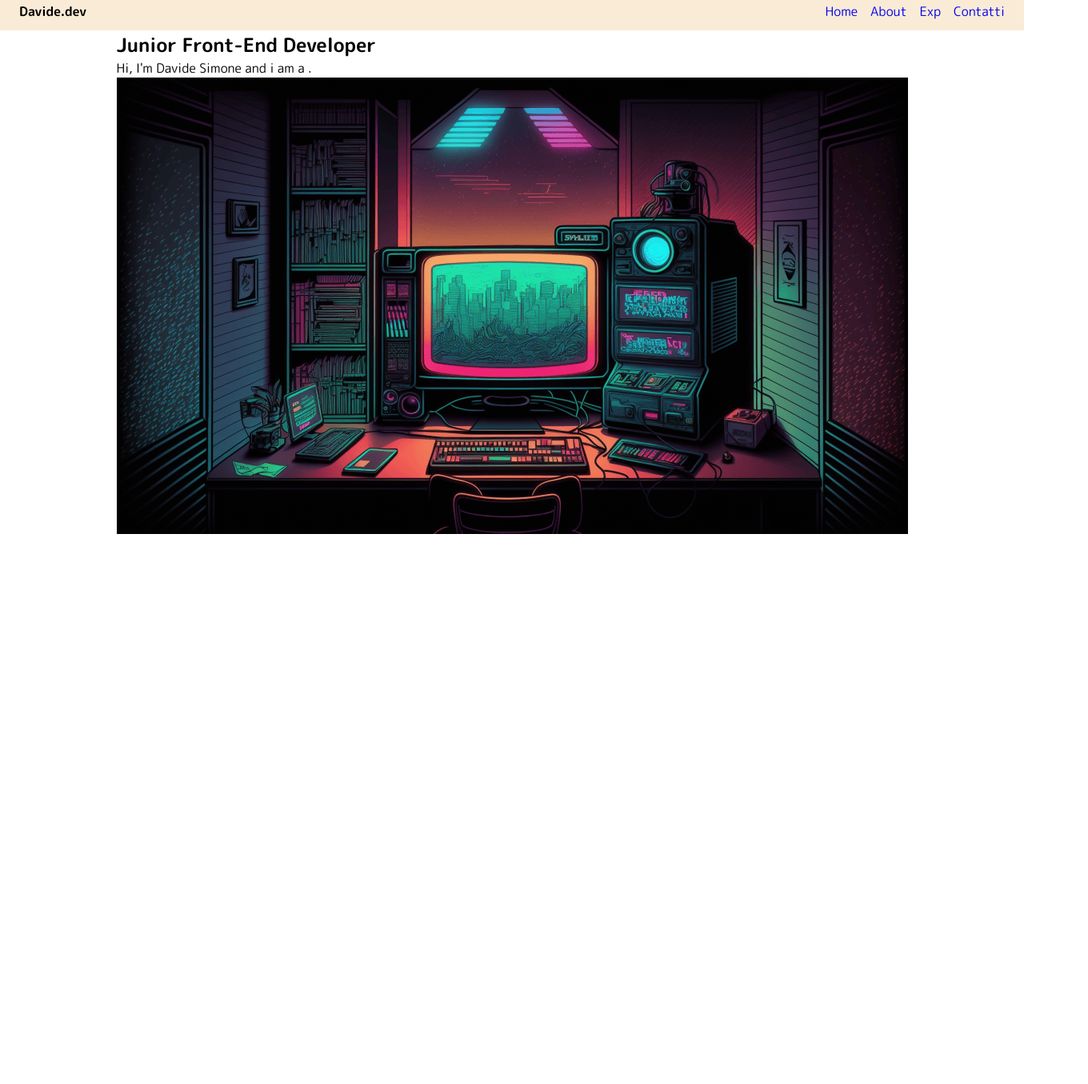
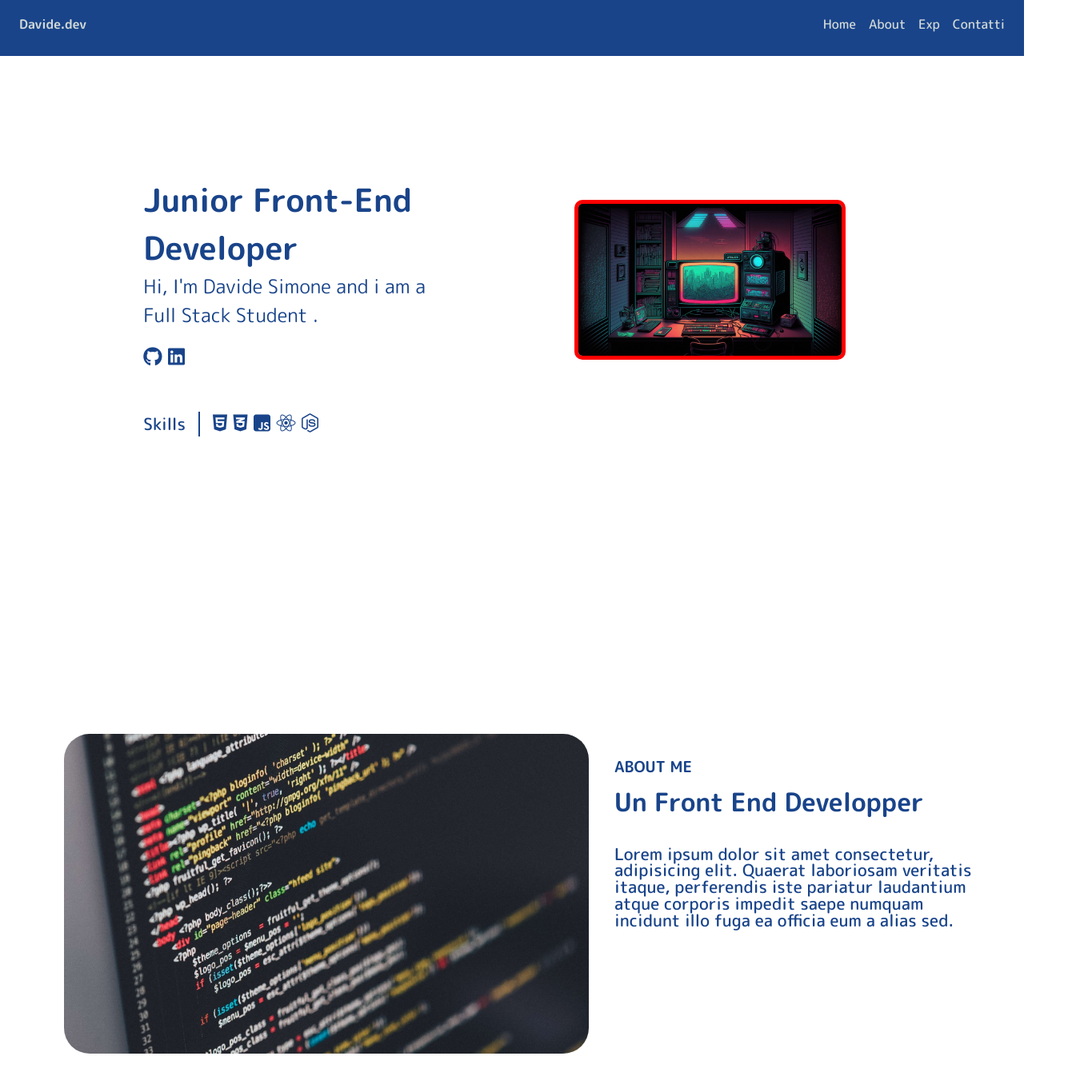
Before and after one commit to daveinthahood/Personal-web-Site-, a plain HTML site: page index.html in a window 1280 px wide. Shown: the part 10-1366 px from the top of the page at 80% size, 1360 px wide, since content can reach past the window. Before the commit the page ends 848 px from the top, so only its background shows below. Drawn offline with Linux system fonts and the light colour scheme.

Commit message:
about section

```diff
--- a/index.html
+++ b/index.html
@@ -3,6 +3,7 @@
   <head>
     <title>Davide Simone</title>
     <link rel="stylesheet" href="style.css" />
+    <script src="https://kit.fontawesome.com/a388be2306.js" crossorigin="anonymous" defer="defer"></script>
   </head>
 
   <body>
@@ -28,14 +29,56 @@
           <div class="hero-main">
             <div class="hero-text">
               <h1> Junior Front-End Developer</h1>
-              <p> Hi, I'm Davide Simone and i am a . </p>
+              <p> Hi, I'm Davide Simone and i am a Full Stack Student . </p>
+              <span>
+                <a href="https://github.com/daveinthahood">
+                <i class="fa-brands fa-github"></i> </a>
+
+                <a href="">
+                  <i class="fa-brands fa-linkedin"></i>
+                </a>
+             </span>
             </div>
             <div class="hero-img">
               <img src="learn-linux--1-.png" alt="#">
             </div>
           </div>
+
+          <div class="skills">
+            <p> Skills </p>
+            <div class="logos">
+              <span> <i class="fa-brands fa-html5"> </i></span>
+              <span> <i class="fa-brands fa-css3-alt"> </i></span>
+              <span> <i class="fa-brands fa-square-js"> </i></span>
+              <span> <i class="fa-brands fa-react"> </i></span>
+              <span> <i class="fa-brands fa-node-js"> </i></span>
+              <span> <a href=""></a></span>
+              <span> <a href=""></a></span>
+            </div>
+          </div>
+
         </div>
       </div>
+    </section>
+
+    <section class="about">
+      <div class="about-conteiner">
+        <div class="about-content">
+          <div class="img-side">
+            <img src="programmatore-1.jpg" alt="programmer" class="main-img">
+          </div>
+
+          <div class="text-side">
+            <h4> About Me </h4> <br>
+            <h3> Un Front End Developper </h3>
+
+            <p>Lorem ipsum dolor sit amet consectetur, adipisicing elit. Quaerat laboriosam veritatis itaque, perferendis iste pariatur laudantium atque corporis impedit saepe numquam incidunt illo fuga ea officia eum a alias sed.</p>
+
+          </div>
+
+        </div>
+      </div>
+
     </section>
 
 
--- a/style.css
+++ b/style.css
@@ -1,22 +1,32 @@
-@import url('https://fonts.googleapis.com/css2?family=M+PLUS+Rounded+1c:wght@100;300;400;500;700;800;900&display=swap');
+@import url("https://fonts.googleapis.com/css2?family=M+PLUS+Rounded+1c:wght@100;300;400;500;700;800;900&display=swap");
 
 html {
   font-family: "M PLUS Rounded 1c", sans-serif;
 }
 
+:root {
+  --nav-bg-color: rgb(25, 68, 138);
+  --nav-text-color: rgb(208, 216, 214);
+  --body-bg-color: rgb(232, 239, 237);
+  --h1-color: rgb(25, 68, 138);
+}
+
 body {
   margin: 0;
   padding: 0;
-
+  background-color: var();
+}
+.navbar-right > span {
+  color: var(--nav-text-color);
 }
 
 #navbar {
   display: flex;
   justify-content: space-between;
   align-items: center;
-    background-color: antiquewhite;
+  background-color: var(--nav-bg-color);
   width: 100%;
-    height: 3rem;
+  height: 5rem;
 }
 
 #navbar > .navbar-right {
@@ -29,15 +39,16 @@ body {
   align-items: center;
   gap: 1rem;
   margin-right: 1.5rem;
-    font-weight: 400;
+  font-weight: 500;
 }
 
-#navbar  a {
+#navbar a {
   text-decoration: none;
+  color: var(--nav-text-color);
 }
 
 #navbar a:hover {
-    text-decoration: underline rgb(250, 221, 221);
+  text-decoration: underline var(--nav-text-color);
 }
 
 .hero {
@@ -46,50 +57,188 @@ body {
   display: flex;
   flex-direction: column;
   position: relative;
-
 }
-
-.hero-text > h1 {
-        box-shadow: inset 0 0 0 0 #54b3d6;
-        color: #060404;
-        margin: 0 -.25rem;
-        padding: 0 0.25rem;
-        transition: color .3s ease-in-out, box-shadow .3s ease-out;
-      }
-.hero-text > h1:hover {
-        box-shadow: inset 335px 0 0 0 #ffffff;
-        color: rgb(1, 119, 222);
-      }
-
-
-.hero-text > p {
-    box-shadow: inset 0 0 0 0 #54b3d6;
-        color: #060404;
-        margin: 0 -.25rem;
-        padding: 0 0.25rem;
-        transition: color .3s ease-in-out, box-shadow .3s ease-out;
-}
-
-.hero-text > p:hover {
-    box-shadow: inset 335px 0 0 0 #ffffff;
-    color: rgb(1, 119, 222);
-  }
-
 
 .conteiner {
   margin: 0 auto;
   max-width: 107rem;
   padding: 0 4rem;
+  display: flex;
+  justify-content: center;
+  height: 35rem;
+  align-items: center;
+
 }
 
 .content {
-    display:flex;
+  display: flex;
   align-items: center;
-    justify-content: center ;
+  justify-content: center;
   position: relative;
+  height: 25rem;
+  margin: 0 auto;
+}
+
+.hero-main {
+  display: flex;
+  align-items: center;
+  justify-content: center;
 }
 
 .hero-text {
   display: flex;
   flex-direction: column;
+  justify-content: center;
+  align-items: center;
+  margin-left: 10%;
+  gap: 2%;
+  max-width: 50rem;
 }
+
+.hero-text > h1 {
+  box-shadow: inset 0 0 0 0 #54b3d6;
+  font-size: 40px;
+  color: var(--h1-color);
+  margin: 0 -0.25rem;
+  padding: 0 0.25rem;
+  transition: color 0.3s ease-in-out, box-shadow 0.3s ease-out;
+}
+
+.hero-text > h1:hover {
+  box-shadow: inset 335px 0 0 0 #ffffff;
+  color: rgb(83, 140, 201);
+}
+
+.hero-text > p {
+  box-shadow: inset 0 0 0 0 #54b3d6;
+  font-size: 24px;
+  font-weight: 400;
+  color: var(--h1-color);
+  margin: 0 -0.25rem;
+  padding: 0 0.25rem;
+  transition: color 0.3s ease-in-out, box-shadow 0.3s ease-out;
+}
+
+.hero-text > p:hover {
+  box-shadow: inset 335px 0 0 0 #ffffff;
+  color: rgb(83, 140, 201);
+}
+
+.hero-text > span {
+  display: flex;
+  justify-content: start;
+  margin: 1rem 0rem;
+  width: 100%;
+  gap: 2%;
+}
+
+.hero-text > span a:hover {
+  box-shadow: inset 335px 0 0 0 #ffffff;
+  color: rgb(83, 140, 201);
+}
+
+.hero-text > span a {
+  color: var(--h1-color);
+  font-size: 1.5rem;
+}
+
+.hero-img {
+  display: flex;
+  justify-content: center;
+  align-items: center;
+}
+.hero-img > img {
+  width: 50%;
+  height: 30%;
+  justify-content: center;
+  border: 5px solid red;
+  border-radius: 10px;
+}
+
+.skills {
+  width: 80%;
+  display: flex;
+  align-items: center;
+  bottom: 0;
+  position: absolute;
+  height: 10%;
+}
+
+.skills p {
+  border-right: 2px solid var(--h1-color);
+  margin-right: 1rem;
+  padding-right: 1rem;
+  font-weight: 500;
+  color: var(--h1-color);
+  font-size: 1.3rem;
+}
+
+.logos span i {
+  color: var(--h1-color);
+  font-size: 1.5rem;
+  margin-right: 0.2rem;
+}
+
+
+
+/*About Section*/
+
+.about {
+  height: 100vh;
+  width: 100%;
+  display: flex;
+  flex-direction: column;
+  position: relative;
+  margin-left: 3rem;
+  padding-left: 2rem;
+}
+
+.about-conteiner {
+  margin: 3rem auto ;
+}
+.about-content {
+  align-items: center;
+  display: grid;
+  grid-template-columns: 1fr 1fr;
+  justify-content: center;
+}
+
+.img-side {
+  position: relative;
+  margin-right: 2rem;
+  display: flex;
+  justify-content: center;
+}
+
+.main-img {
+  border-radius: 2rem;
+  height: 25rem;
+  width: 41rem;
+}
+
+.text-side {
+  padding-right: 1rem;
+  height: 100%;
+  width: 80%;
+}
+
+.text-side h4 {
+  font-size: 1.2rem;
+  font-weight: 600;
+  margin-bottom: -3rem;
+  text-transform: uppercase;
+  color: var(--h1-color);
+}
+
+.text-side h3 {
+  font-size: 2rem;
+  margin-bottom: 2rem;
+  color: var(--h1-color);
+}
+
+.text-side p {
+  font-size: 1.3rem;
+  font-weight: 500;
+  line-height: 1;
+  color: var(--h1-color);
+}
```
Also changed, not shown: programmatore-1.jpg (added). Lines whose indentation alone changed are shown as unchanged.
